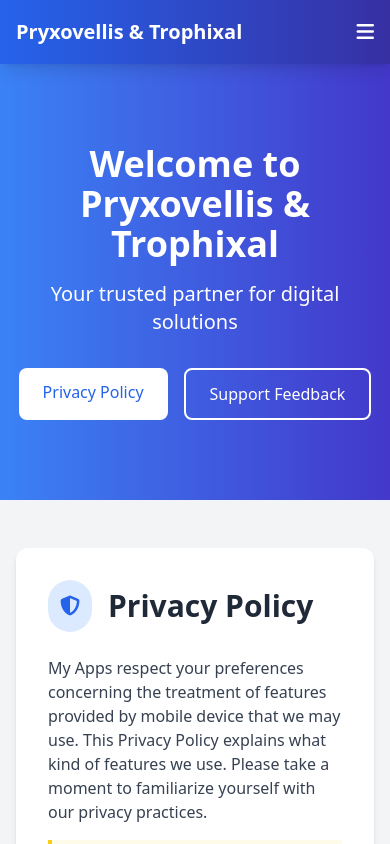
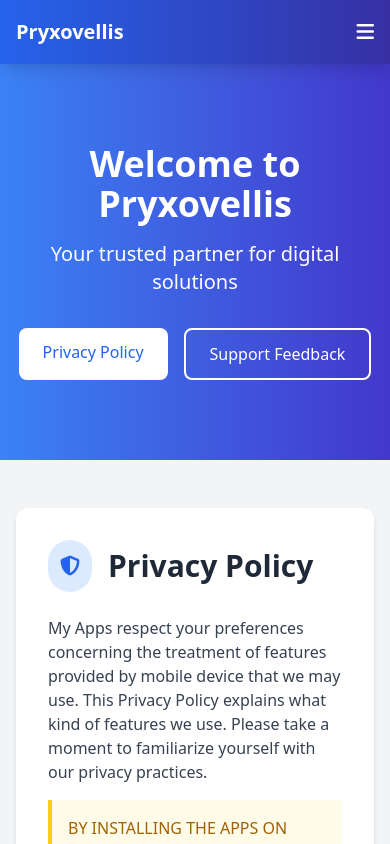
Before and after one commit to pryxovellis-trophixal/pryxovellis-trophixal.github.io, a plain HTML site: page index.html in a window 390 px wide. Shown: the top 844 px of the page. Drawn offline with nearby package versions, Linux system fonts and the light colour scheme.

Commit message:
Update index.html

```diff
--- a/index.html
+++ b/index.html
@@ -5,7 +5,7 @@
 <head>
     <meta charset="UTF-8">
     <meta name="viewport" content="width=device-width, initial-scale=1.0">
-    <title>Pryxovellis & Trophixal - Privacy Policy & Contact</title>
+    <title>Pryxovellis - Privacy Policy & Contact</title>
     <!-- Tailwind CSS -->
     <script src="https://cdn.tailwindcss.com"></script>
     <!-- FontAwesome -->
@@ -46,7 +46,7 @@
         <div class="max-w-6xl mx-auto px-4">
             <div class="flex justify-between h-16">
                 <div class="flex items-center">
-                    <span class="text-white text-xl font-bold">Pryxovellis & Trophixal</span>
+                    <span class="text-white text-xl font-bold">Pryxovellis</span>
                 </div>
                 <div class="hidden md:flex items-center space-x-8">
                     <a href="#privacy" class="text-white hover:text-blue-200 transition duration-300 flex items-center">
@@ -86,7 +86,7 @@
     <!-- Hero Section -->
     <header class="bg-gradient-to-r from-blue-500 to-indigo-700 text-white py-20">
         <div class="max-w-4xl mx-auto text-center px-4">
-            <h1 class="text-4xl md:text-5xl font-bold mb-4">Welcome to Pryxovellis & Trophixal</h1>
+            <h1 class="text-4xl md:text-5xl font-bold mb-4">Welcome to Pryxovellis</h1>
             <p class="text-xl md:text-2xl mb-8">Your trusted partner for digital solutions</p>
             <div class="flex justify-center space-x-4">
                 <a href="#privacy" class="bg-white text-blue-600 px-6 py-3 rounded-lg font-medium hover:bg-blue-100 transition duration-300">
@@ -157,8 +157,8 @@
                     please contact us via email at:
                 </p>
                 <div class="bg-blue-50 border-l-4 border-blue-400 p-4 mb-6">
-                    <a href="mailto:pryxovellis-trophixal@gmail.com" class="text-blue-600 hover:text-blue-800 font-medium">
-                        <i class="fas fa-envelope mr-2"></i> pryxovellis-trophixal@gmail.com
+                    <a href="mailto:denae2025@outlook.com" class="text-blue-600 hover:text-blue-800 font-medium">
+                        <i class="fas fa-envelope mr-2"></i> denae2025@outlook.com
                     </a>
                 </div>
             </div>
@@ -237,7 +237,7 @@
         <div class="max-w-4xl mx-auto px-4">
             <div class="flex flex-col md:flex-row justify-between items-center">
                 <div class="mb-4 md:mb-0">
-                    <h3 class="text-xl font-bold">Pryxovellis & Trophixal</h3>
+                    <h3 class="text-xl font-bold">Pryxovellis</h3>
                     <p class="text-gray-400 mt-1">Your trusted digital partner</p>
                 </div>
                 <div class="flex space-x-6">
@@ -253,7 +253,7 @@
                 </div>
             </div>
             <div class="mt-6 pt-6 border-t border-gray-700 text-center text-gray-400 text-sm">
-                <p>&copy; 2025 Pryxovellis & Trophixal. All rights reserved.</p>
+                <p>&copy; 2025 Pryxovellis. All rights reserved.</p>
             </div>
         </div>
     </footer>
```
